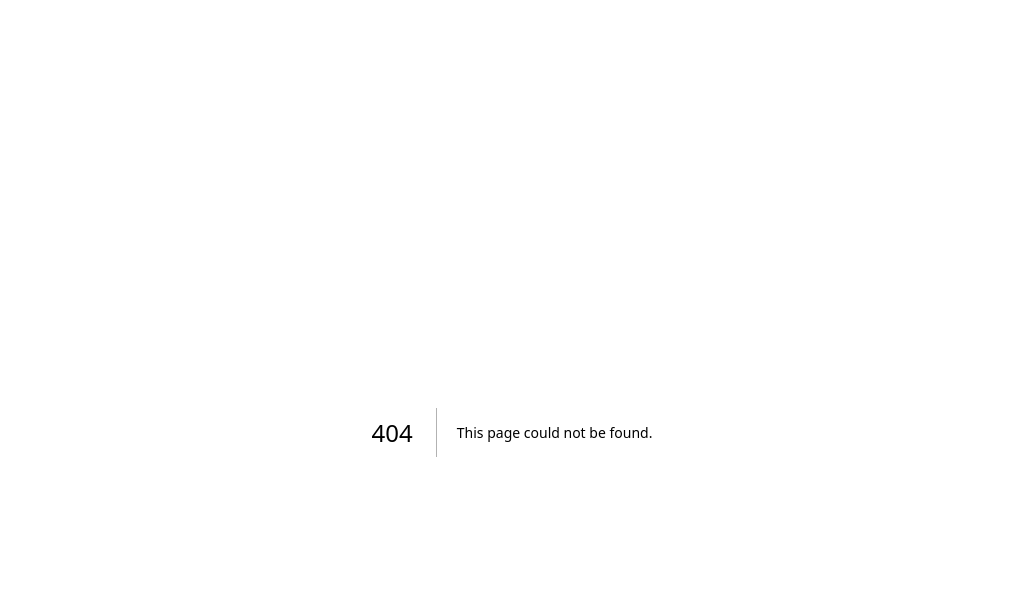
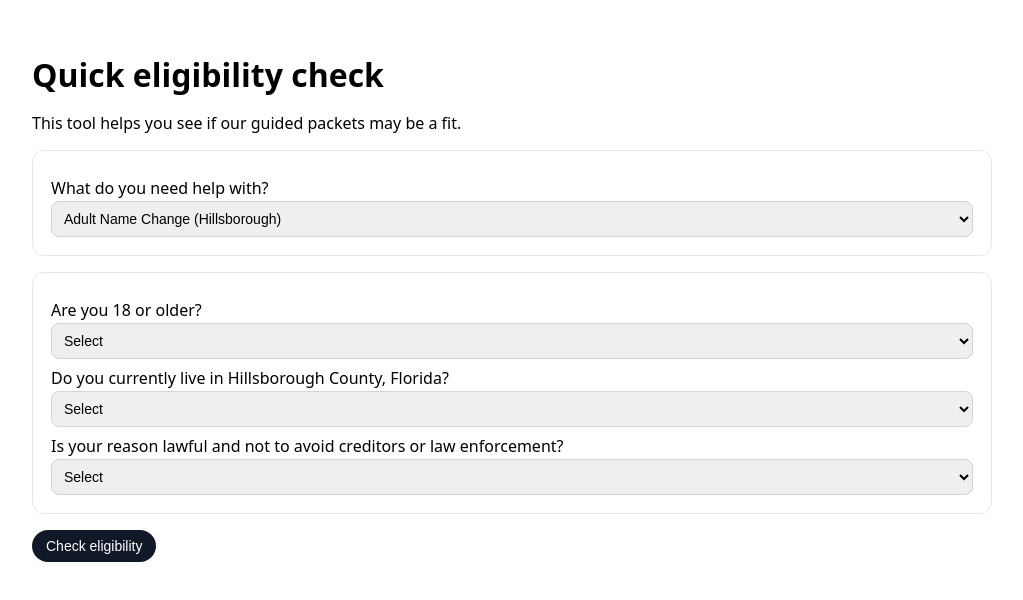
Before and after one commit to DocuDocket/docudocket, a Next.js app: page /eligibility in a window 1280 px wide. Before the commit this address had no page. Shown: the top 600 px of the page, without its empty margins (128-1151 px from the left). Built offline with nearby package versions, Linux system fonts and the light colour scheme.

Commit message:
Create page.jsx

```diff
--- /dev/null
+++ b/app/eligibility/page.jsx
@@ -0,0 +1,129 @@
+"use client";
+
+import { useState } from "react";
+
+export default function EligibilityPage() {
+  const [matter, setMatter] = useState("name-change");
+  const [answers, setAnswers] = useState({});
+  const [result, setResult] = useState(null);
+
+  const update = (key, value) =>
+    setAnswers((a) => ({ ...a, [key]: value }));
+
+  const check = async () => {
+    const res = await fetch("/api/eligibility", {
+      method: "POST",
+      headers: { "Content-Type": "application/json" },
+      body: JSON.stringify({ matter, answers }),
+    });
+    const data = await res.json();
+    setResult(data);
+  };
+
+  return (
+    <main>
+      <h1>Quick eligibility check</h1>
+      <p>This tool helps you see if our guided packets may be a fit.</p>
+
+      <div className="card">
+        <label>What do you need help with?</label>
+        <select
+          value={matter}
+          onChange={(e) => {
+            setMatter(e.target.value);
+            setAnswers({});
+            setResult(null);
+          }}
+        >
+          <option value="name-change">Adult Name Change (Hillsborough)</option>
+          <option value="simplified-divorce">
+            Simplified Dissolution of Marriage (Hillsborough)
+          </option>
+        </select>
+      </div>
+
+      {matter === "name-change" && (
+        <div className="card">
+          <label>Are you 18 or older?</label>
+          <select onChange={(e) => update("age18", e.target.value)}>
+            <option value="">Select</option>
+            <option value="yes">Yes</option>
+            <option value="no">No</option>
+          </select>
+
+          <label>Do you currently live in Hillsborough County, Florida?</label>
+          <select onChange={(e) => update("county_resident", e.target.value)}>
+            <option value="">Select</option>
+            <option value="yes">Yes</option>
+            <option value="no">No</option>
+          </select>
+
+          <label>
+            Is your reason lawful and not to avoid creditors or law enforcement?
+          </label>
+          <select onChange={(e) => update("lawful_reason", e.target.value)}>
+            <option value="">Select</option>
+            <option value="yes">Yes</option>
+            <option value="no">No</option>
+          </select>
+        </div>
+      )}
+
+      {matter === "simplified-divorce" && (
+        <div className="card">
+          <label>
+            Has either spouse lived in Florida for at least 6 months?
+          </label>
+          <select onChange={(e) => update("residency", e.target.value)}>
+            <option value="">Select</option>
+            <option value="yes">Yes</option>
+            <option value="no">No</option>
+          </select>
+
+          <label>No minor/dependent children together and not pregnant?</label>
+          <select onChange={(e) => update("no_children", e.target.value)}>
+            <option value="">Select</option>
+            <option value="yes">Yes</option>
+            <option value="no">No</option>
+          </select>
+
+          <label>
+            You both agree on everything and do not want alimony?
+          </label>
+          <select
+            onChange={(e) => update("agree_no_alimony", e.target.value)}
+          >
+            <option value="">Select</option>
+            <option value="yes">Yes</option>
+            <option value="no">No</option>
+          </select>
+
+          <label>
+            You both will sign the petition and attend the final hearing?
+          </label>
+          <select onChange={(e) => update("both_attend", e.target.value)}>
+            <option value="">Select</option>
+            <option value="yes">Yes</option>
+            <option value="no">No</option>
+          </select>
+        </div>
+      )}
+
+      <button className="btn btn-dark" onClick={check}>
+        Check eligibility
+      </button>
+
+      {result && (
+        <div className="card" style={{ marginTop: 16 }}>
+          <h2>{result.ok ? "Looks promising ✅" : "Heads up ⚠️"}</h2>
+          <p>{result.message}</p>
+          {result.ok && (
+            <p className="pill">
+              Next step (coming soon): start the full DocuDocket guided packet.
+            </p>
+          )}
+        </div>
+      )}
+    </main>
+  );
+}
```
